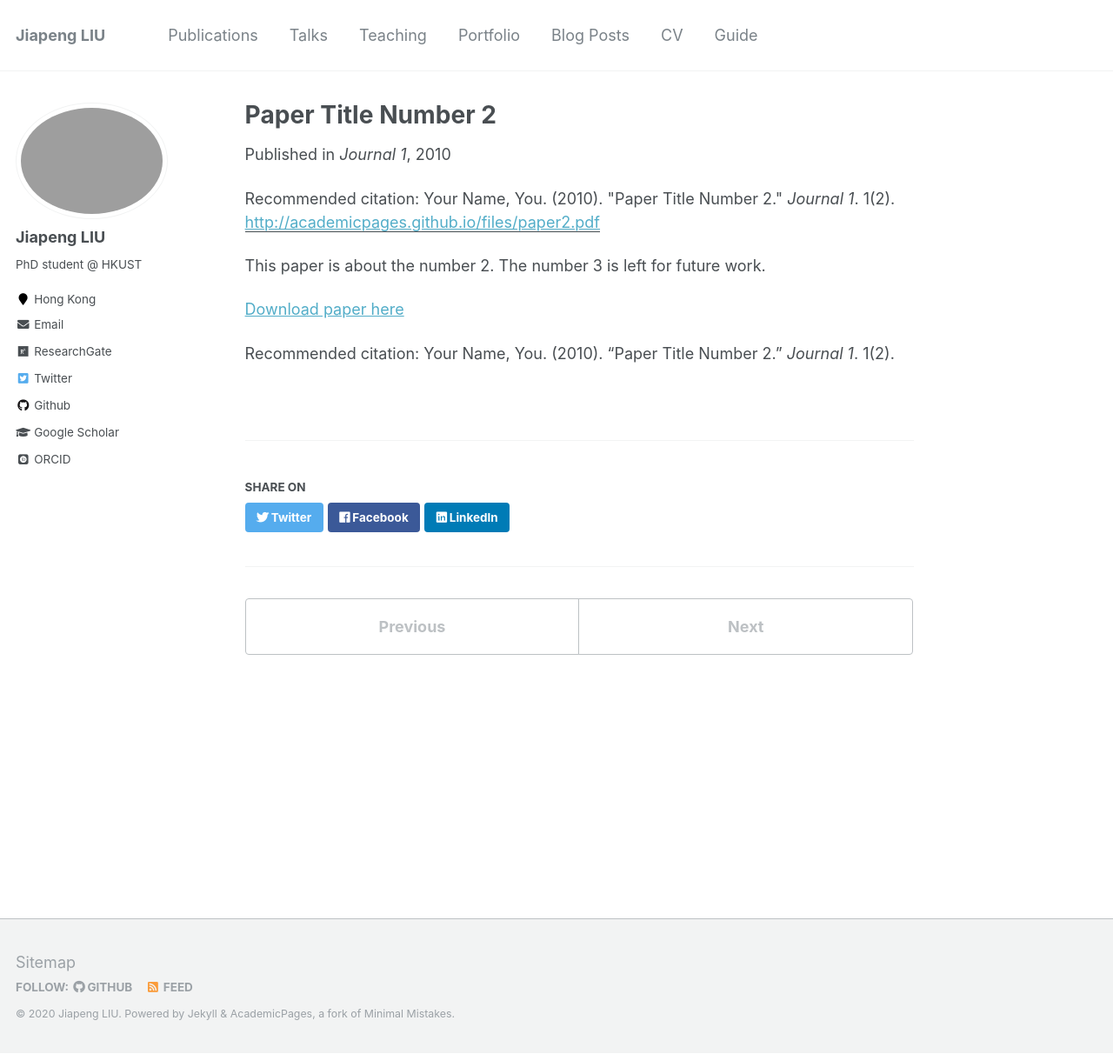
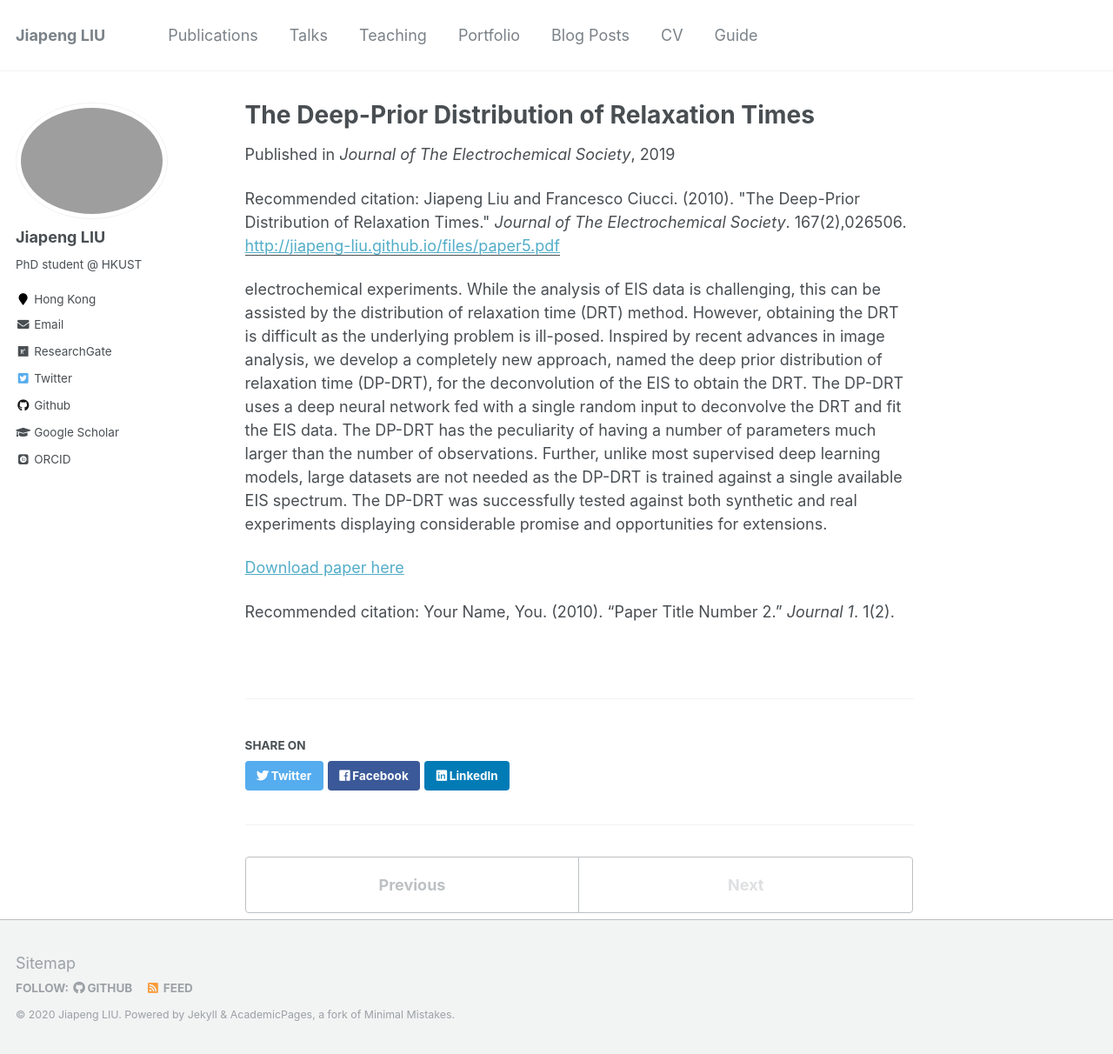
Before and after one commit to jiapeng-liu/jiapeng-liu.github.io, a Jekyll site: the page built from _publications/2019-12-paper-5.md, in a window 1280 px wide and 1212 px high. Shown: the whole window at 87% size. Built offline with Jekyll 4.4.1, drawn with Linux system fonts in a browser that asks for light colours; some web fonts are replaced.

Commit message:
update publication

```diff
--- a/_publications/2019-12-paper-5.md
+++ b/_publications/2019-12-paper-5.md
@@ -1,15 +1,15 @@
 ---
-title: "Paper Title Number 2"
+title: "The Deep-Prior Distribution of Relaxation Times"
 collection: publications
-permalink: /publication/2010-10-01-paper-title-number-2
-excerpt: 'This paper is about the number 2. The number 3 is left for future work.'
-date: 2010-10-01
-venue: 'Journal 1'
-paperurl: 'http://academicpages.github.io/files/paper2.pdf'
-citation: 'Your Name, You. (2010). &quot;Paper Title Number 2.&quot; <i>Journal 1</i>. 1(2).'
+permalink: /publication/2019-12-paper-5
+excerpt: ''
+date: 2019-12-01
+venue: 'Journal of The Electrochemical Society'
+paperurl: 'http://jiapeng-liu.github.io/files/paper5.pdf'
+citation: 'Jiapeng Liu and Francesco Ciucci. (2010). &quot;The Deep-Prior Distribution of Relaxation Times.&quot; <i>Journal of The Electrochemical Society</i>. 167(2),026506.'
 ---
-This paper is about the number 2. The number 3 is left for future work.
+electrochemical experiments. While the analysis of EIS data is challenging, this can be assisted by the distribution of relaxation time (DRT) method. However, obtaining the DRT is difficult as the underlying problem is ill-posed. Inspired by recent advances in image analysis, we develop a completely new approach, named the deep prior distribution of relaxation time (DP-DRT), for the deconvolution of the EIS to obtain the DRT. The DP-DRT uses a deep neural network fed with a single random input to deconvolve the DRT and fit the EIS data. The DP-DRT has the peculiarity of having a number of parameters much larger than the number of observations. Further, unlike most supervised deep learning models, large datasets are not needed as the DP-DRT is trained against a single available EIS spectrum. The DP-DRT was successfully tested against both synthetic and real experiments displaying considerable promise and opportunities for extensions.
 
-[Download paper here](http://academicpages.github.io/files/paper2.pdf)
+[Download paper here](http://jiapeng-liu.github.io/files/paper5.pdf)
 
 Recommended citation: Your Name, You. (2010). "Paper Title Number 2." <i>Journal 1</i>. 1(2).
```
Also changed, not shown: _publications/2017-09-paper-1.md (+1 -1 lines), _publications/2017-12-paper-a.md (added, +15 -0 lines), _publications/2018-11-paper-2.md (+1 -1 lines), _publications/2019-07-paper-3.md (+1 -1 lines), _publications/2019-11-paper-4.md (+7 -7 lines).
